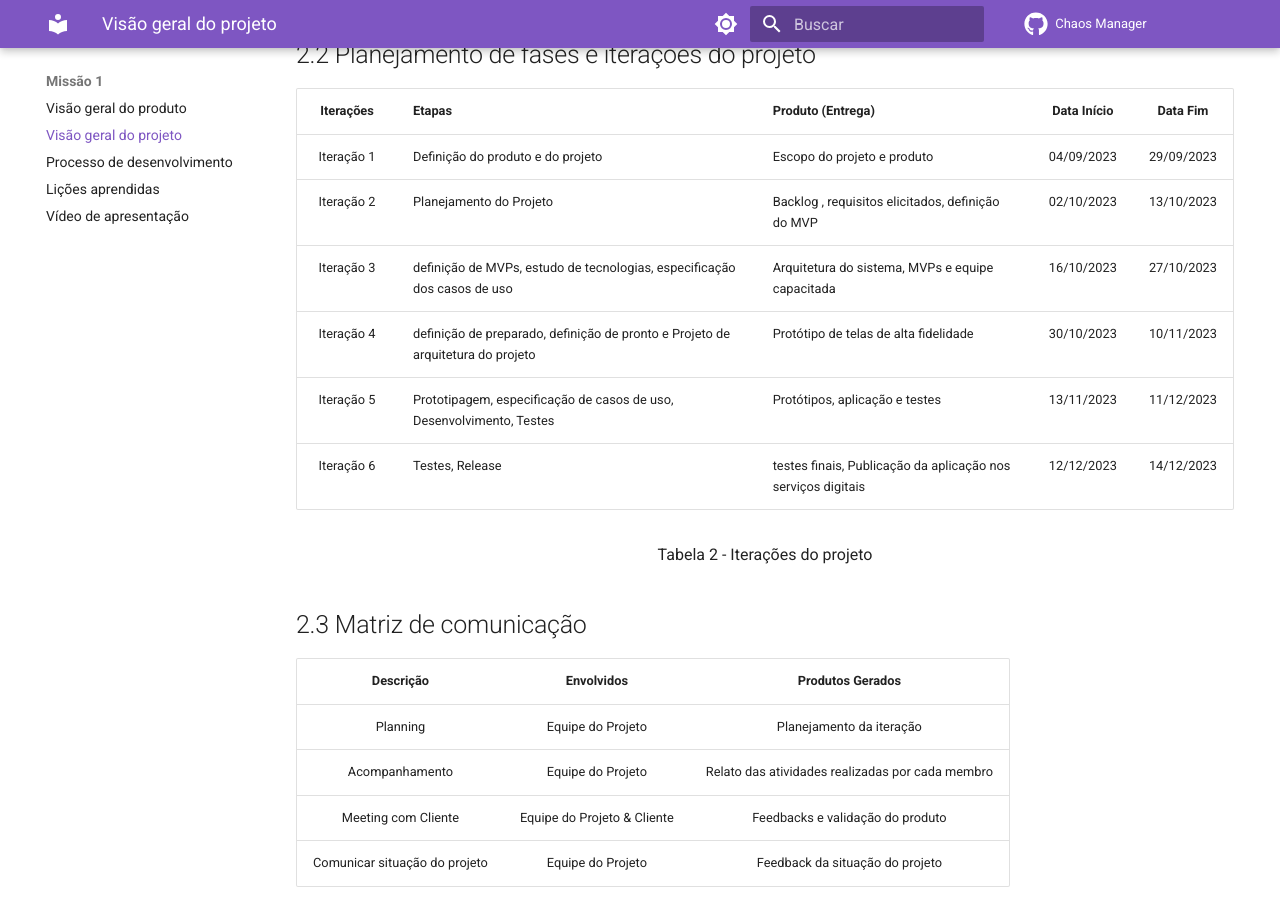
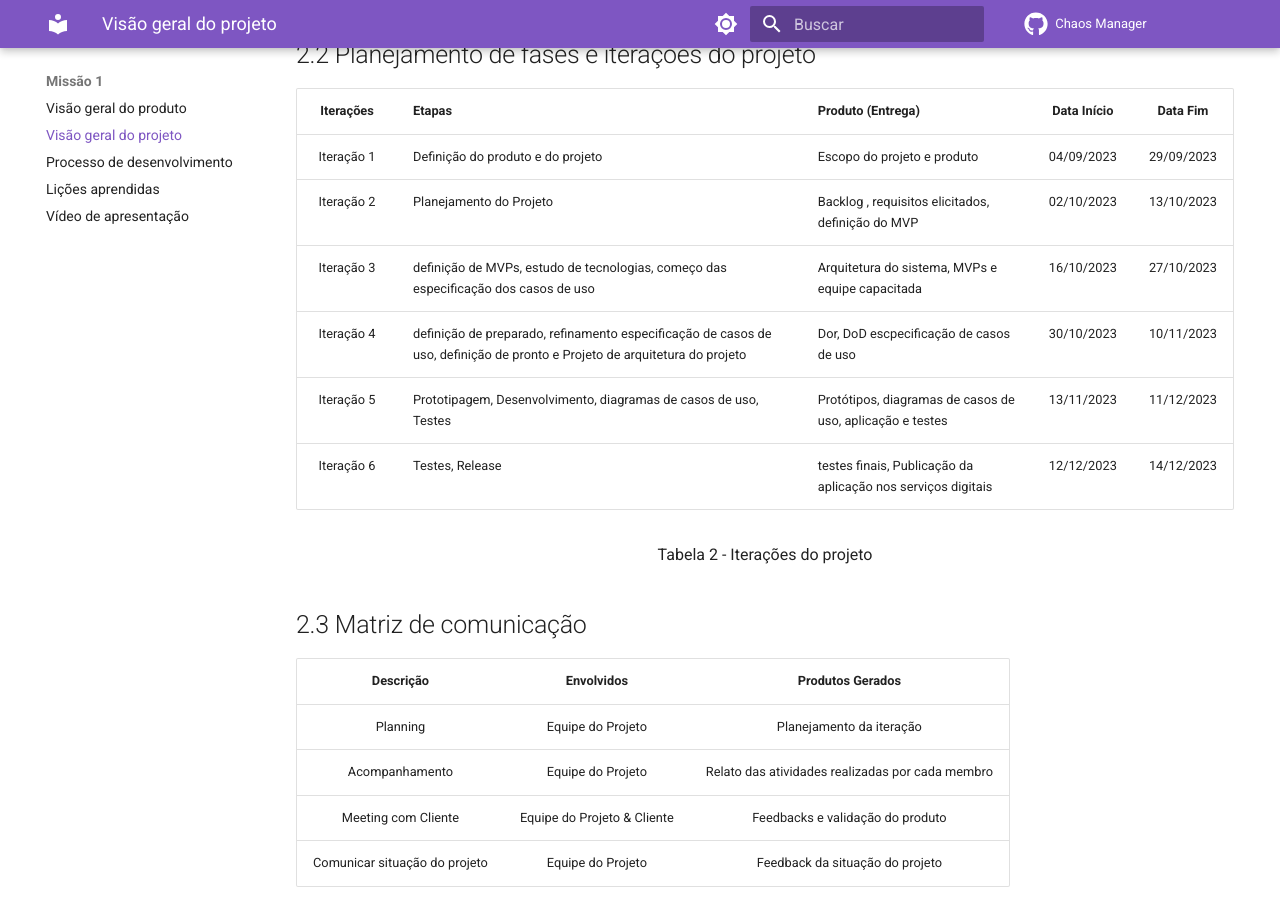
Before and after one commit to mdsreq-fga-unb/2023.2-ChaosManager, an MkDocs documentation site: the page built from docs/visao_projeto.md, in a window 1280 px wide and 900 px high, scrolled down 949 px. Built offline with MkDocs 1.6.1 and Material for MkDocs 9.7.7, drawn with Linux system fonts in a browser that asks for light colours; comment, search, counter and statistics services are not loaded.

Commit message:
Docs: update planejamento

```diff
--- a/docs/visao_projeto.md
+++ b/docs/visao_projeto.md
@@ -28,9 +28,9 @@ Tabela 1 - Organização de papeis
 | :-----------: | :---------------------------------------------------------------- | :------------------------------------------------ | :-------------: | :----------: |
 |  Iteração 1   | Definição do produto e do projeto                                 | Escopo do projeto e produto                       |   04/09/2023    |  29/09/2023  |
 |  Iteração 2   | Planejamento do Projeto                                           | Backlog , requisitos elicitados, definição do MVP |   02/10/2023    |  13/10/2023  |
-|  Iteração 3   | definição de MVPs, estudo de tecnologias, especificação dos casos de uso | Arquitetura do sistema, MVPs e equipe capacitada  |   16/10/2023    |  27/10/2023  |
-|  Iteração 4   | definição de preparado, definição de pronto e Projeto de arquitetura do projeto  | Protótipo de telas de alta fidelidade |   30/10/2023    |  10/11/2023  |
-|  Iteração 5   | Prototipagem, especificação de casos de uso, Desenvolvimento, Testes | Protótipos, aplicação e testes                                |   13/11/2023    |  11/12/2023  |
+|  Iteração 3   | definição de MVPs, estudo de tecnologias, começo das especificação dos casos de uso | Arquitetura do sistema, MVPs e equipe capacitada  |   16/10/2023    |  27/10/2023  |
+|  Iteração 4   | definição de preparado, refinamento especificação de casos de uso, definição de pronto e Projeto de arquitetura do projeto  | Dor, DoD escpecificação de casos de uso |   30/10/2023    |  10/11/2023  |
+|  Iteração 5   | Prototipagem, Desenvolvimento, diagramas de casos de uso, Testes | Protótipos, diagramas de casos de uso, aplicação e testes                                |   13/11/2023    |  11/12/2023  |
 |  Iteração 6   | Testes, Release                                                           | testes finais, Publicação da aplicação nos serviços digitais     |   12/12/2023    |  14/12/2023  |
 
 <p style="text-align:center;">
```
